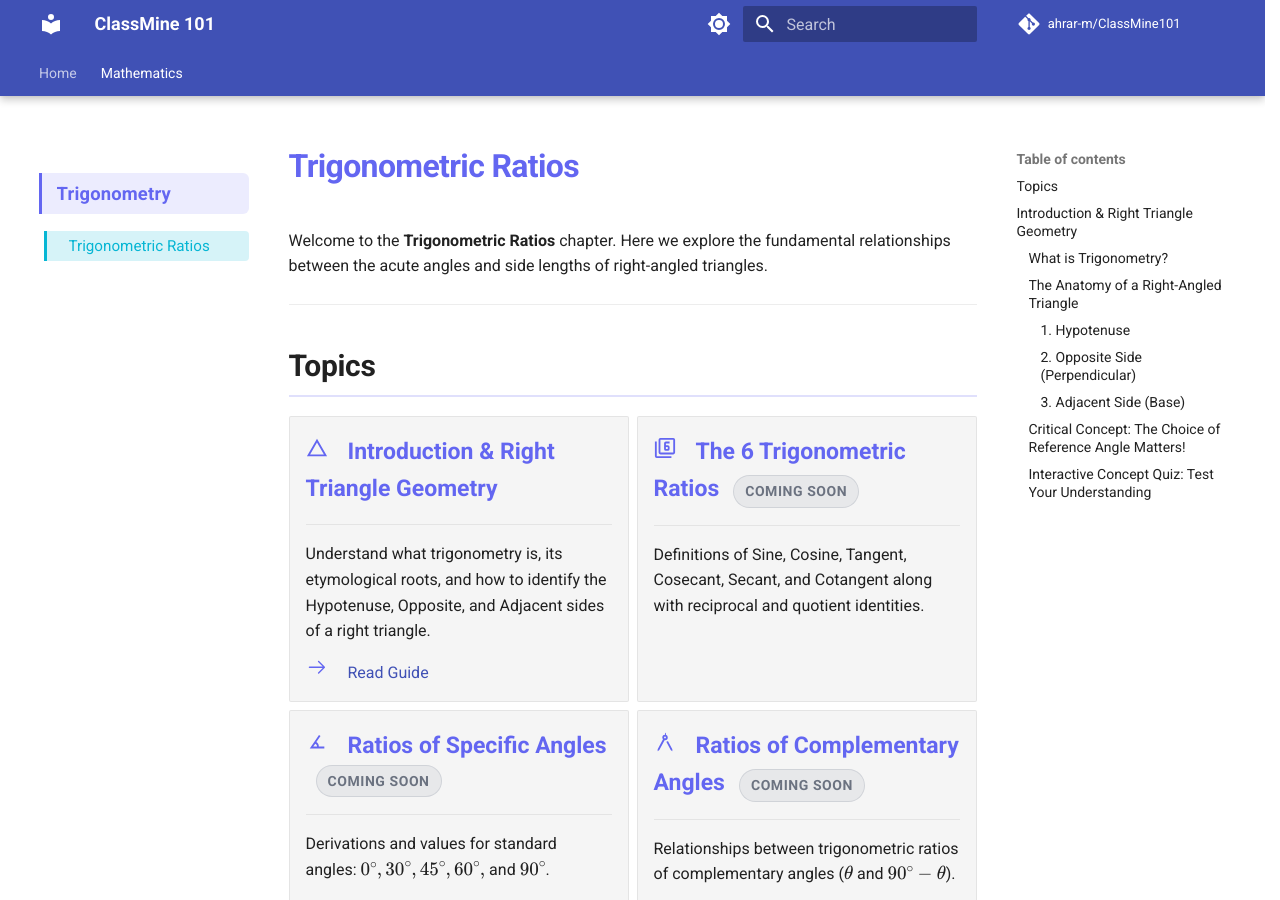
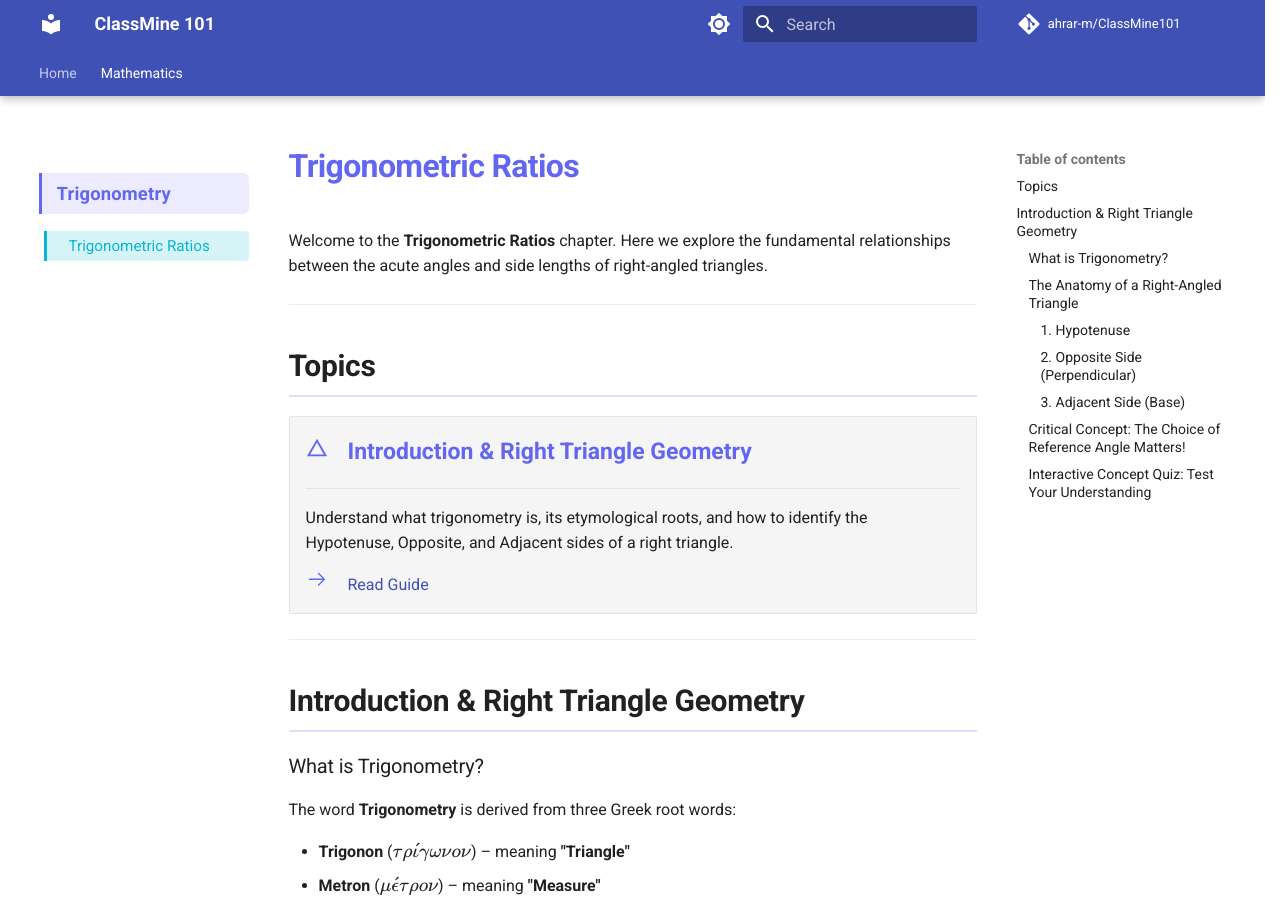
Before and after one commit to ahrar-m/ClassMine101, an MkDocs documentation site: the page built from docs/math/trigonometry/01_trigonometric_ratios.md, in a window 1280 px wide and 900 px high. Built offline with MkDocs 1.6.1 and Material for MkDocs 9.7.7, drawn with Linux system fonts in a browser that asks for light colours; comment, search, counter and statistics services are not loaded.

Commit message:
style(math): remove unpopulated upcoming sections from math hub and trigonometry pages

```diff
--- a/docs/math/trigonometry/01_trigonometric_ratios.md
+++ b/docs/math/trigonometry/01_trigonometric_ratios.md
@@ -15,24 +15,6 @@ Welcome to the **Trigonometric Ratios** chapter. Here we explore the fundamental
     Understand what trigonometry is, its etymological roots, and how to identify the Hypotenuse, Opposite, and Adjacent sides of a right triangle.
 
     [:octicons-arrow-right-24: Read Guide](#introduction-right-triangle-geometry)
-
--   :material-numeric-6-box-multiple-outline: **The 6 Trigonometric Ratios** <span class="cm-badge-coming-soon">Coming Soon</span>
-
-    ---
-
-    Definitions of Sine, Cosine, Tangent, Cosecant, Secant, and Cotangent along with reciprocal and quotient identities.
-
--   :material-angle-acute: **Ratios of Specific Angles** <span class="cm-badge-coming-soon">Coming Soon</span>
-
-    ---
-
-    Derivations and values for standard angles: $0^\circ, 30^\circ, 45^\circ, 60^\circ,$ and $90^\circ$.
-
--   :material-math-compass: **Ratios of Complementary Angles** <span class="cm-badge-coming-soon">Coming Soon</span>
-
-    ---
-
-    Relationships between trigonometric ratios of complementary angles ($\theta$ and $90^\circ - \theta$).
 
 </div>
 
```
Also changed, not shown: docs/math/index.md (+0 -9 lines), docs/math/trigonometry/index.md (+0 -9 lines).
